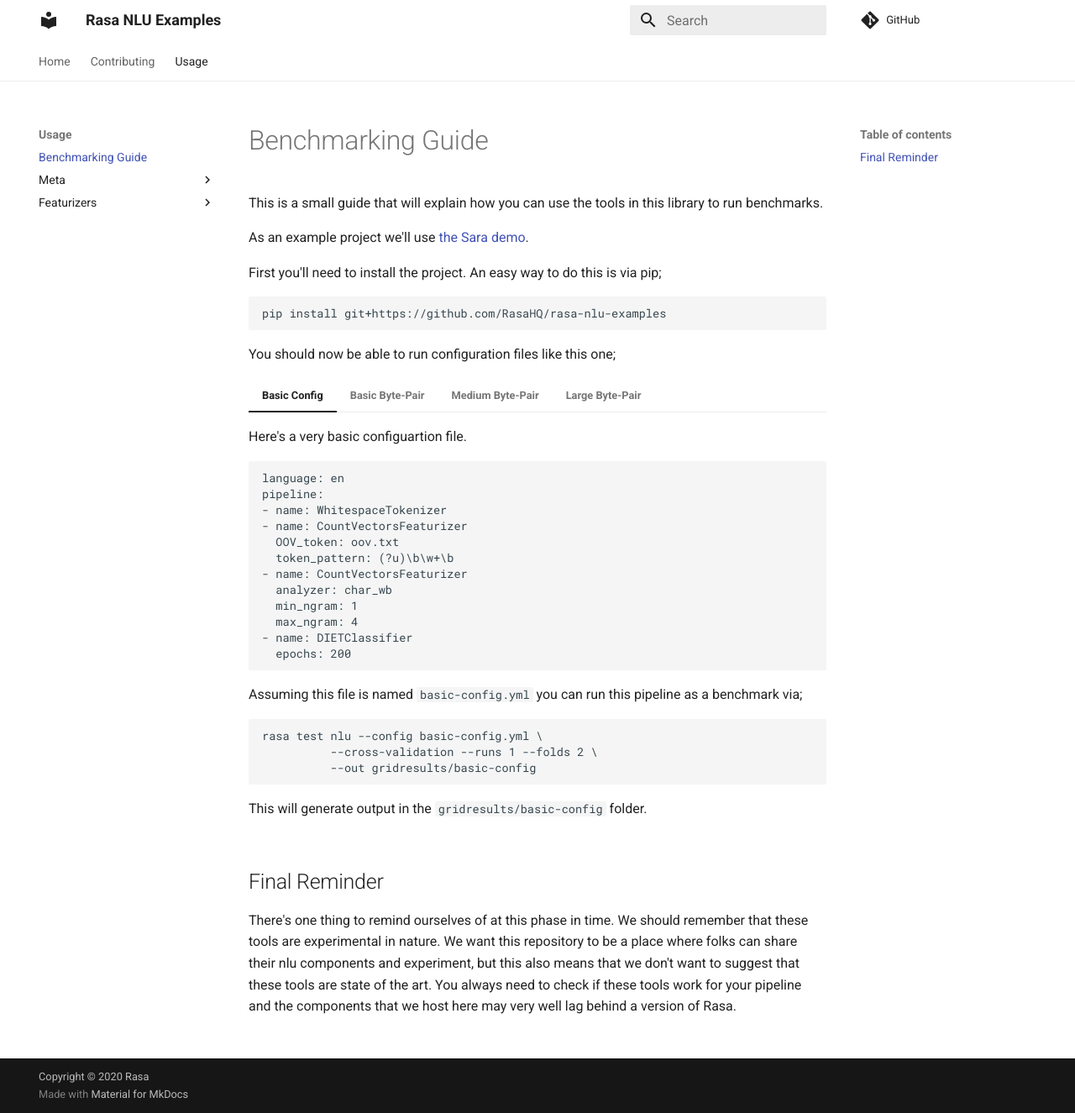
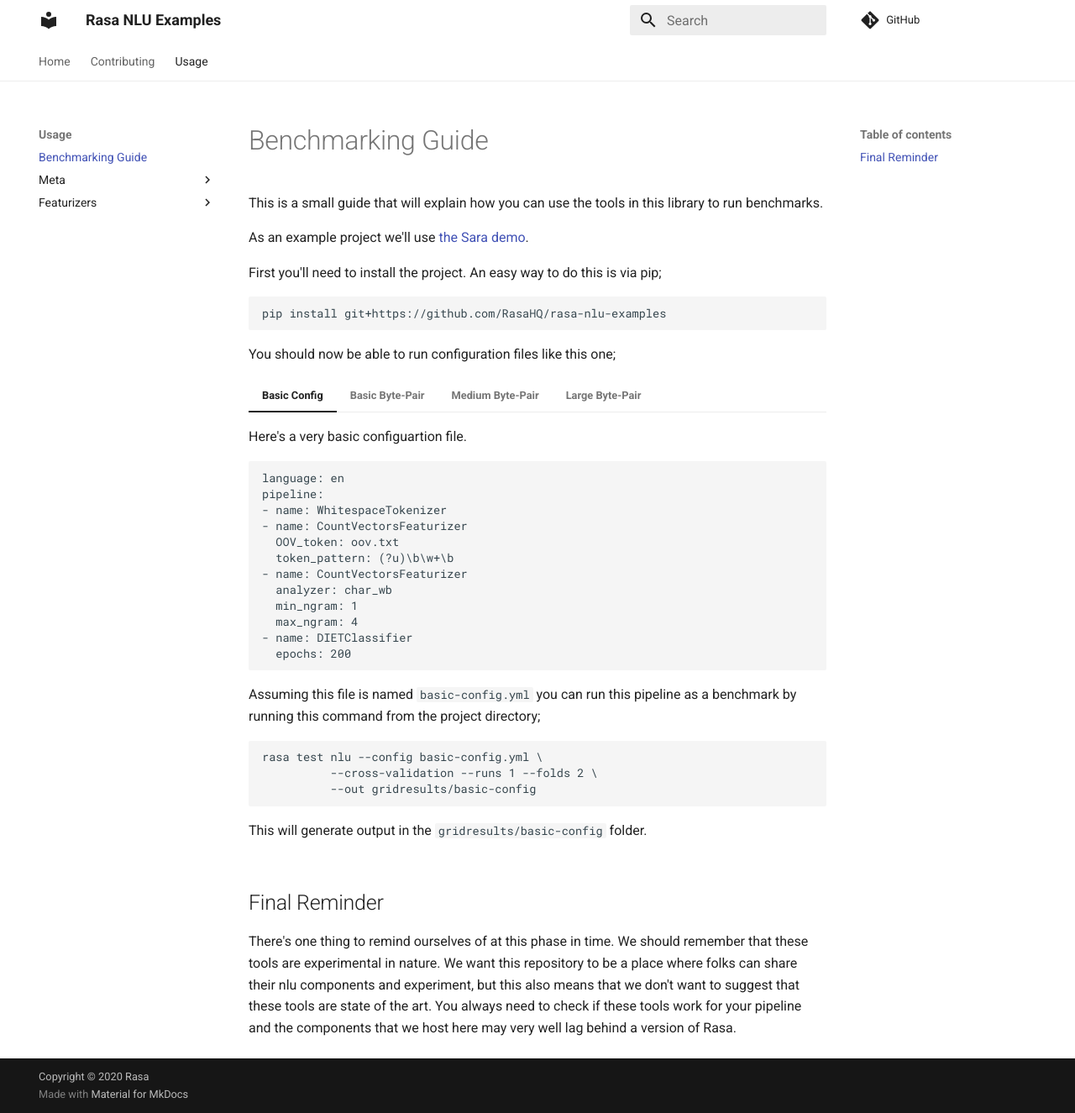
Before and after one commit to RasaHQ/rasa-nlu-examples, an MkDocs documentation site: the page built from docs/benchmarking.md, in a window 1280 px wide and 1325 px high. Shown: the whole window at 84% size. Built offline with MkDocs 1.6.1 and Material for MkDocs 9.7.7, drawn with Linux system fonts in a browser that asks for light colours; comment, search, counter and statistics services are not loaded.

Commit message:
Update benchmarking.md

```diff
--- a/docs/benchmarking.md
+++ b/docs/benchmarking.md
@@ -29,7 +29,8 @@
       epochs: 200
     </code></pre>
 
-    Assuming this file is named `basic-config.yml` you can run this pipeline as a benchmark via;
+    Assuming this file is named `basic-config.yml` you can run this pipeline as a benchmark by running this
+    command from the project directory;
 
     <pre><code>rasa test nlu --config basic-config.yml \
               --cross-validation --runs 1 --folds 2 \
@@ -58,7 +59,8 @@
       epochs: 200
     </code></pre>
 
-    Assuming this file is named `basic-bytepair-config.yml` you can run it as a benchmark via;
+    Assuming this file is named `basic-bytepair-config.yml` you can run it as a benchmark by running this
+    command from the project directory;
 
     <pre><code>rasa test nlu --config basic-bytepair-config.yml \
               --cross-validation --runs 1 --folds 2 \
@@ -87,7 +89,8 @@
       epochs: 200
     </code></pre>
 
-    Assuming this file is named `medium-bytepair-config.yml` you can run it as a benchmark via;
+    Assuming this file is named `medium-bytepair-config.yml` you can run it as a benchmark by running this
+    command from the project directory;
 
     <pre><code>rasa test nlu --config medium-bytepair-config.yml \
               --cross-validation --runs 1 --folds 2 \
@@ -116,7 +119,8 @@
       epochs: 200
     </code></pre>
 
-    Assuming this file is named `large-bytepair-config.yml` you can run this benchmark via;
+    Assuming this file is named `large-bytepair-config.yml` you can run this benchmark by running this
+    command from the project directory;
 
     <pre><code>rasa test nlu --config large-bytepair-config.yml \
               --cross-validation --runs 1 --folds 2 \
```
